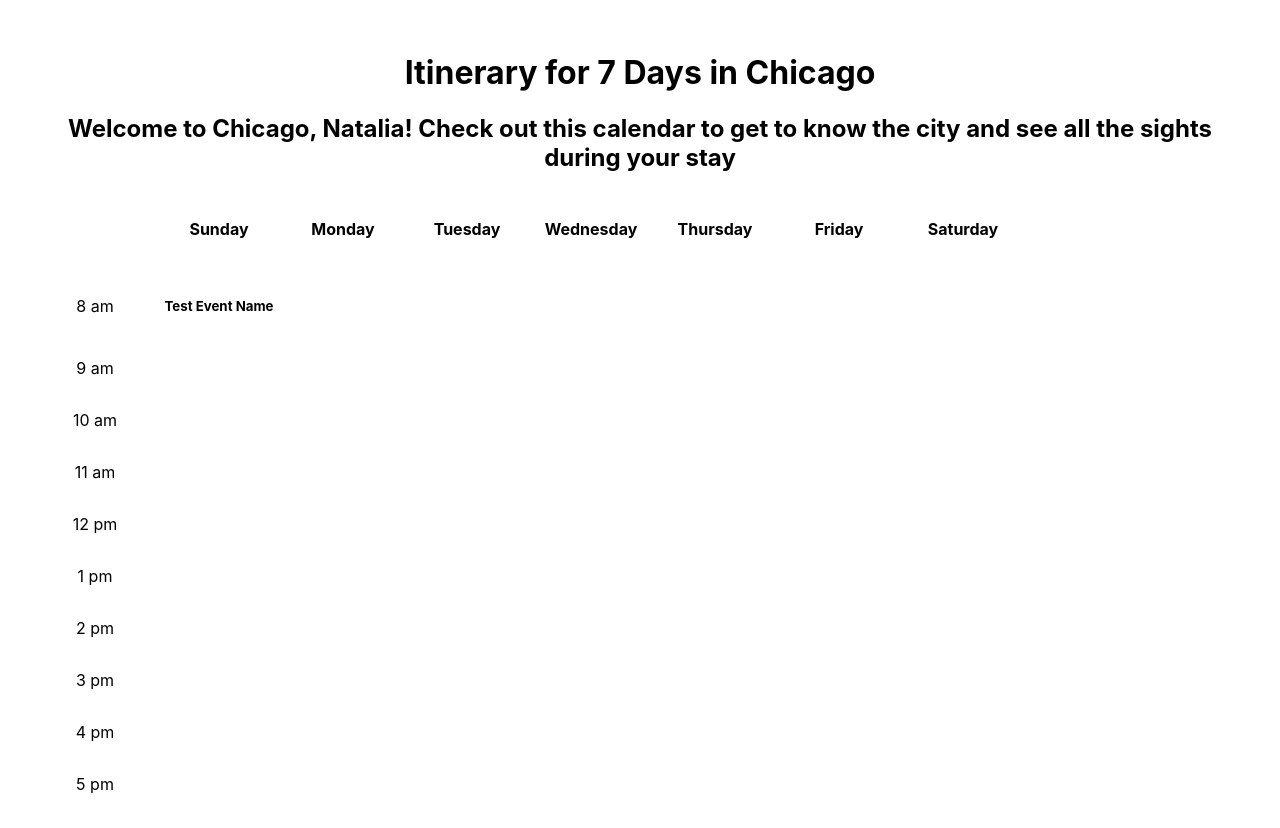
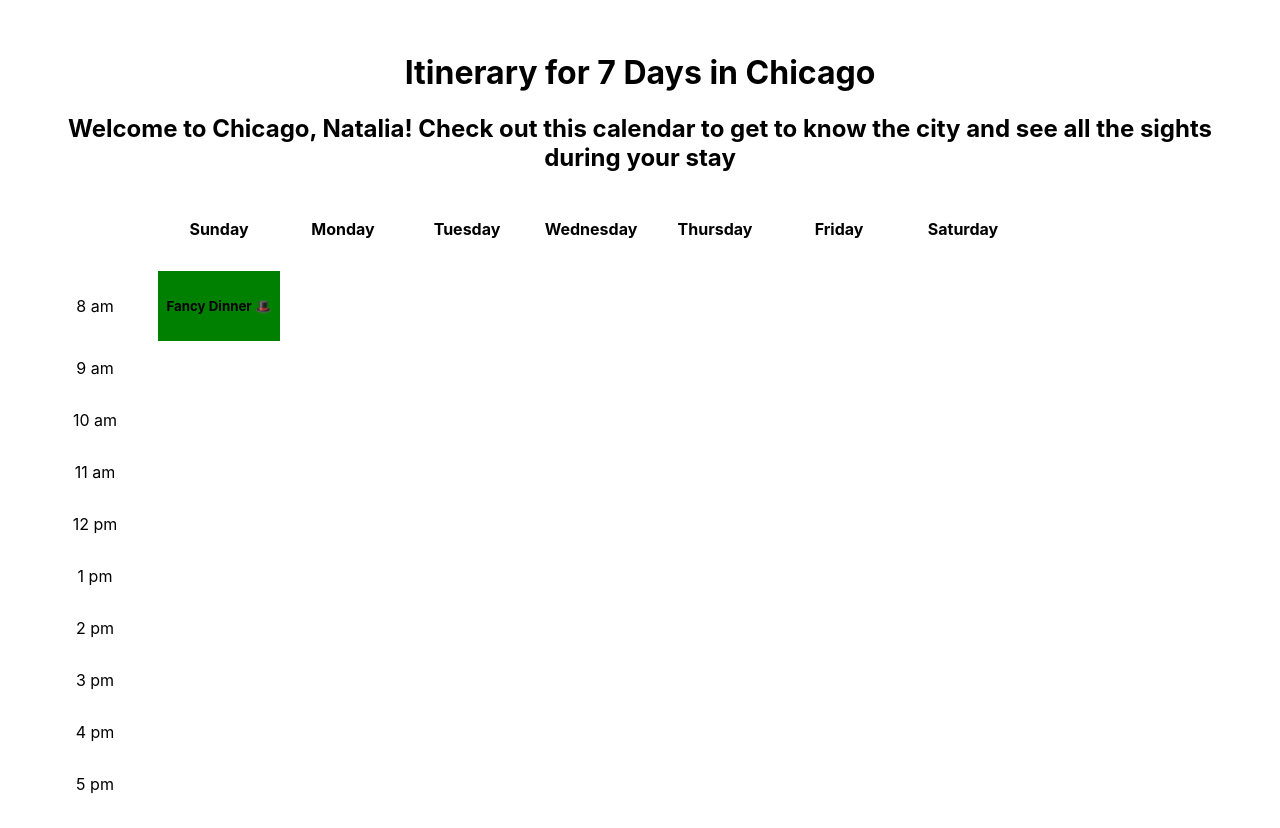
Before and after one commit to KalebCole/WEB102-Unit1, a React (Vite) app in the folder timetabled/: page / in a window 1280 px wide. Shown: the top 828 px of the page. Built offline with nearby package versions, Linux system fonts and the light colour scheme.

Commit message:
Checkpoint 5

```diff
--- a/timetabled/src/components/Calendar.jsx
+++ b/timetabled/src/components/Calendar.jsx
@@ -24,7 +24,7 @@ const Calendar = () => {
             {/* Each row in the timetable will represent a 1 hour block for the week */}
               <tr>
                 <td className="time">8 am</td>
-                <Event />
+                <Event event='Fancy Dinner 🎩' color='green'/>
                 <td></td>
                 <td></td>
                 <td></td>
--- a/timetabled/src/components/Event.jsx
+++ b/timetabled/src/components/Event.jsx
@@ -1,12 +1,12 @@
 import { useState } from 'react'
 import '../App.css'
 
-const Event = (props) => {
+const Event = ({event, color}) => {
   const [count, setCount] = useState(0)
 
   return (
-    <td className="Event">
-        <h5>Test Event Name</h5>
+    <td className={`Event ${color}`}>
+        <h5>{event}</h5>
     </td>
   )
 }
--- a/timetabled/src/index.css
+++ b/timetabled/src/index.css
@@ -19,3 +19,10 @@ td {
 .time {
   height: 40px;
 }
+
+.Event h5{
+  align-content: center;
+}
+.green{
+  background-color: green;
+}
```
